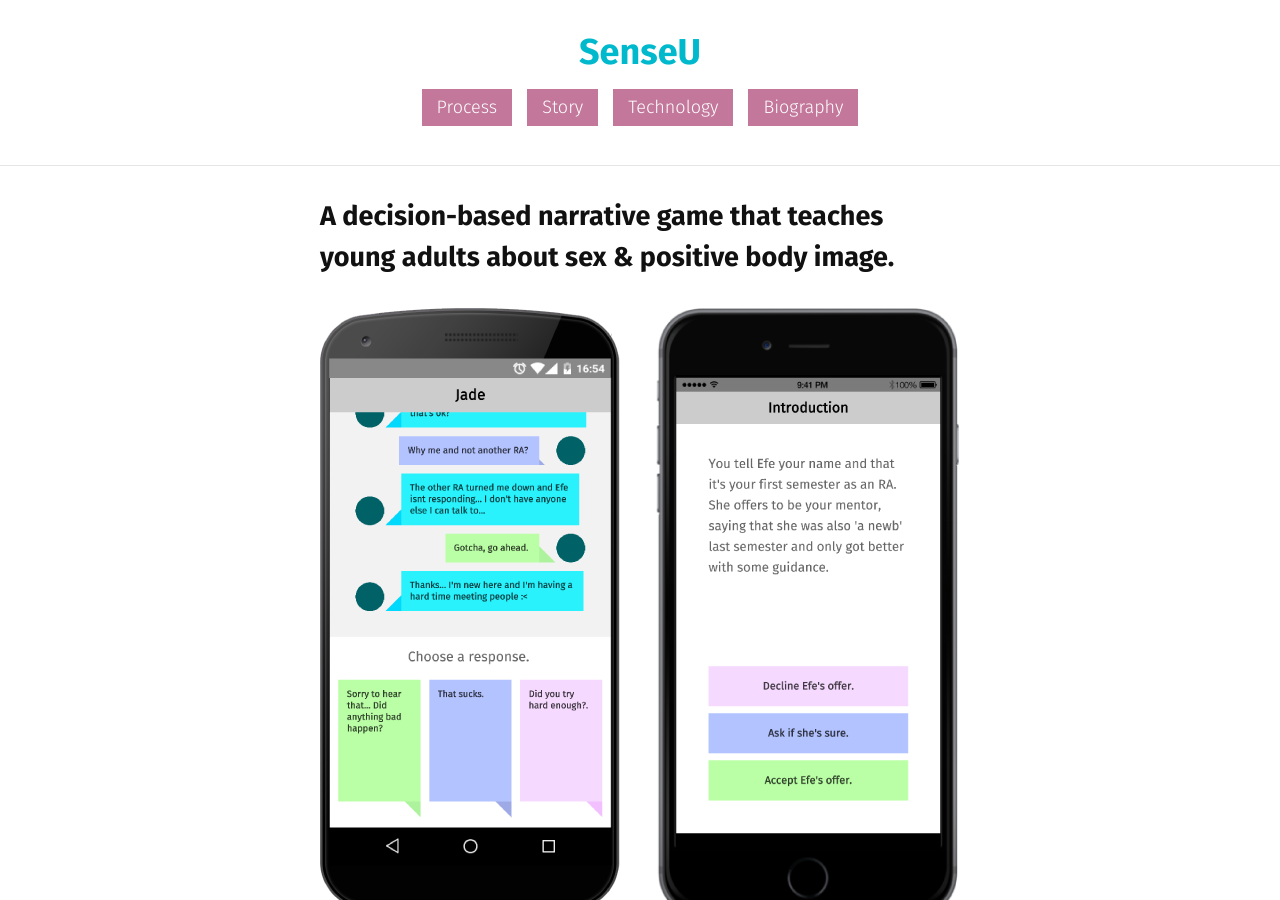
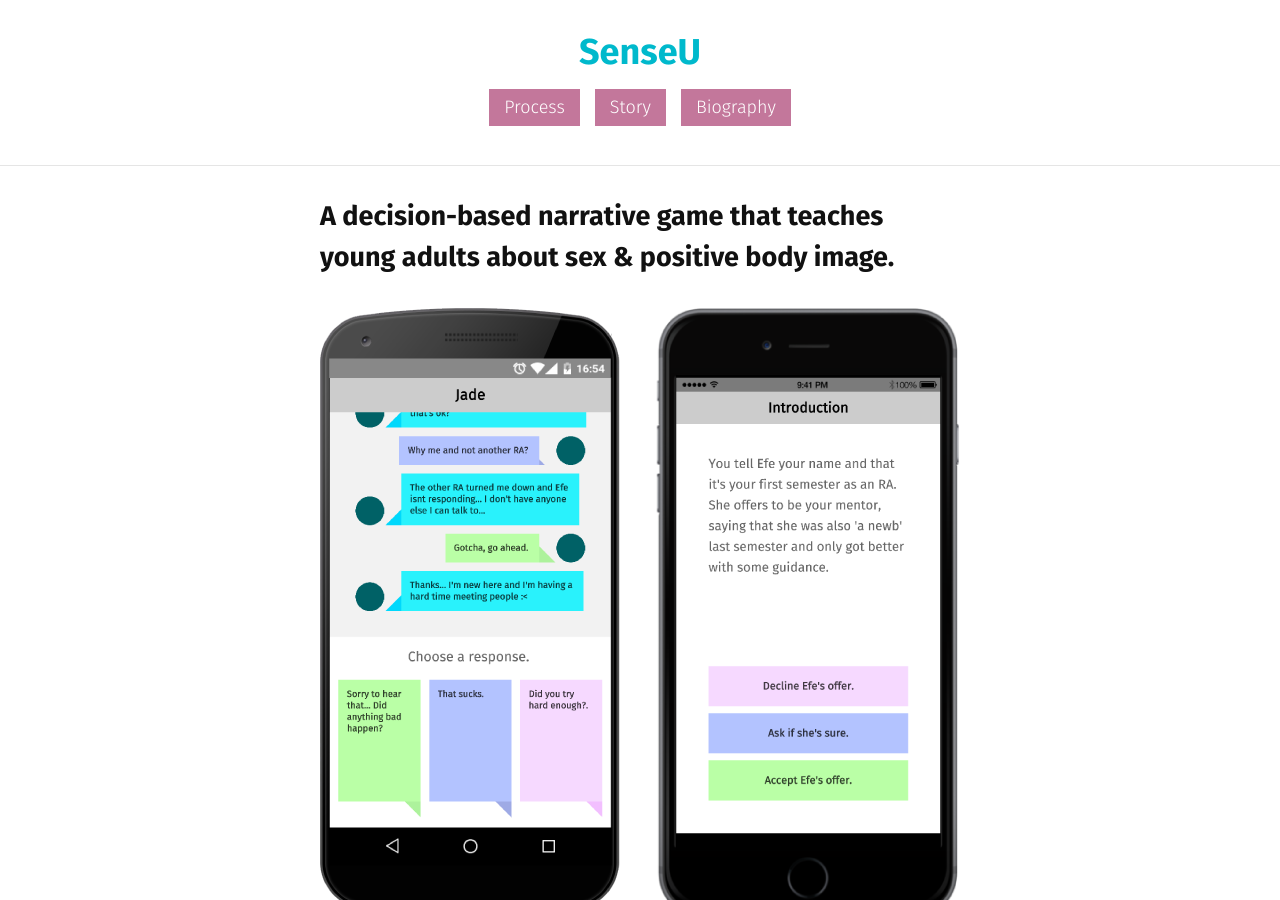
Before and after one commit to cattsmall/thesis-website, a Jekyll site: the page built from proposal.md, in a window 1280 px wide and 900 px high. Built offline with Jekyll 4.4.1, drawn with Linux system fonts in a browser that asks for light colours.

Commit message:
remove tech link

```diff
--- a/_includes/header.html
+++ b/_includes/header.html
@@ -9,7 +9,6 @@
     <nav class="site-nav">
       <a class="page-link" href="/process">Process</a>
       <a class="page-link" href="/story">Story</a>
-      <a class="page-link" href="/technology">Technology</a>
       <a class="page-link" href="/bio">Biography</a>
     </nav>
 
```
